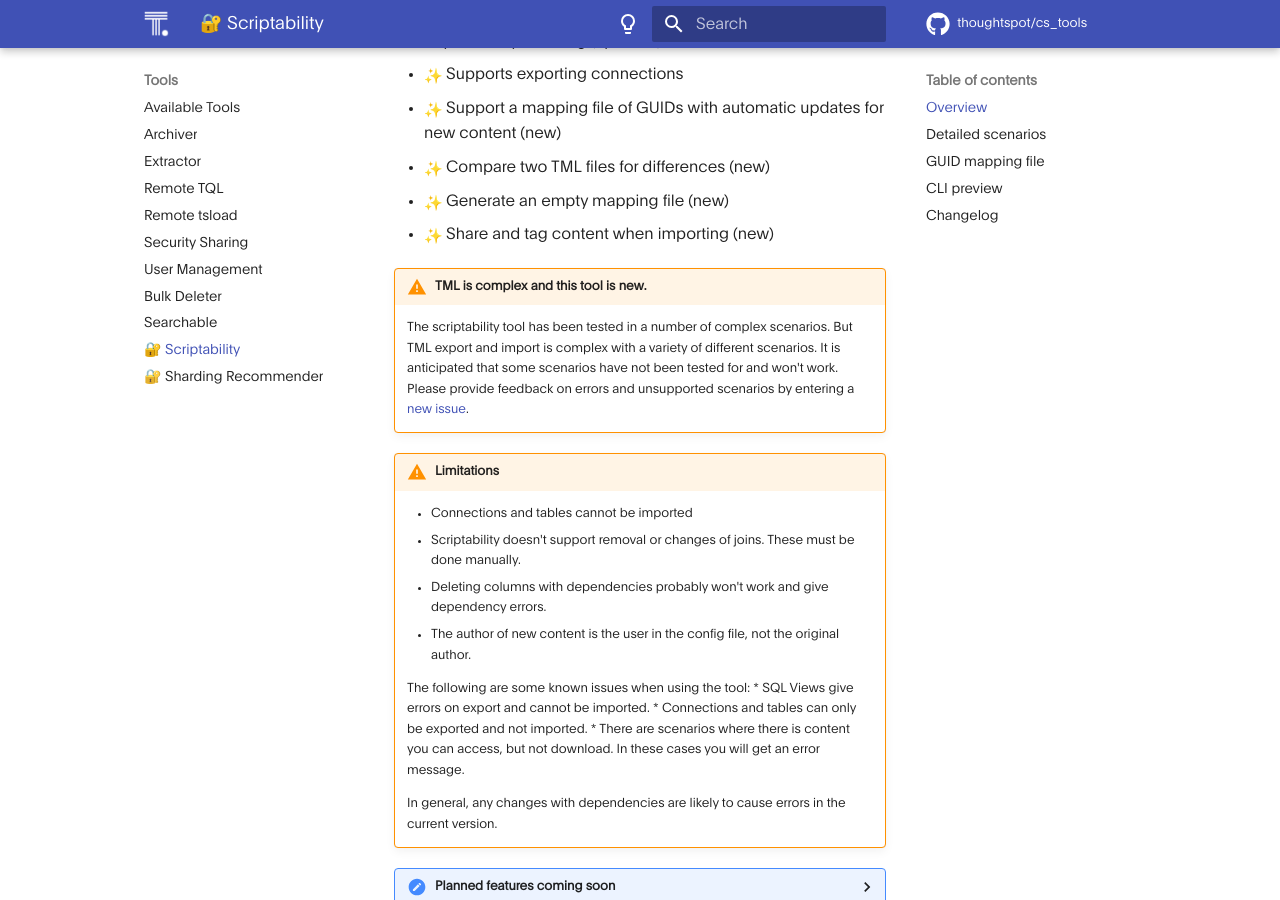
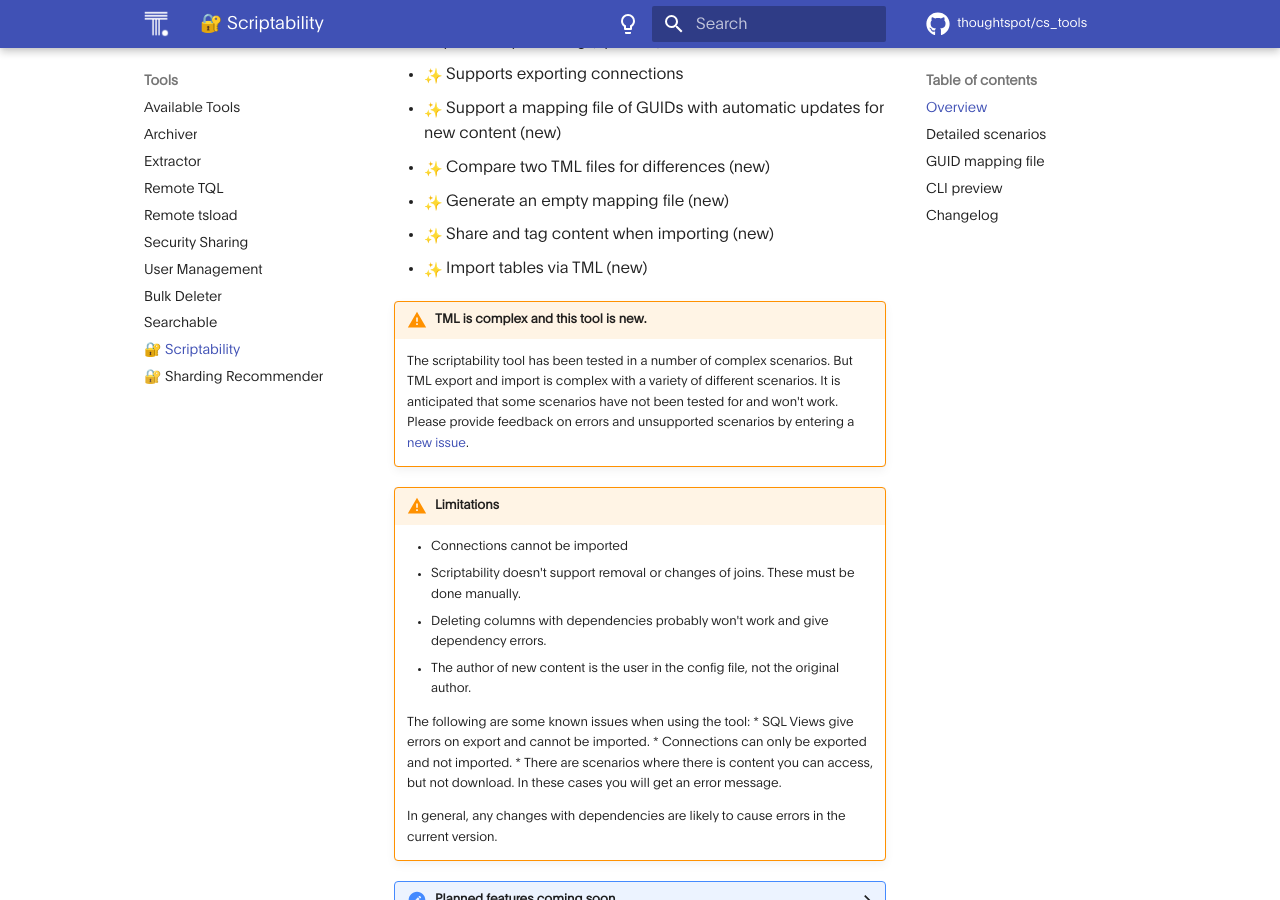
Before and after one commit to thoughtspot/cs_tools, an MkDocs documentation site: the page built from docs/cs-tools/scriptability/README.md, in a window 1280 px wide and 900 px high, scrolled down 1041 px. Built offline with MkDocs 1.6.1 and Material for MkDocs 9.7.7, drawn with Linux system fonts in a browser that asks for light colours; emoji names are drawn with the system emoji font; some web fonts are replaced; comment, search, counter and statistics services are not loaded.

Commit message:
Added capability to import tables via TML.

```diff
--- a/docs/cs-tools/scriptability/README.md
+++ b/docs/cs-tools/scriptability/README.md
@@ -39,6 +39,7 @@
 * :sparkles: Compare two TML files for differences (new)
 * :sparkles: Generate an empty mapping file (new)
 * :sparkles: Share and tag content when importing (new)
+* :sparkles: Import tables via TML (new)
 
 !!! warning "TML is complex and this tool is new."
 
@@ -48,14 +49,14 @@
 
 !!! warning "Limitations"
 
-    * Connections and tables cannot be imported
+    * Connections cannot be imported
     * Scriptability doesn't support removal or changes of joins.  These must be done manually.
     * Deleting columns with dependencies probably won't work and give dependency errors.
     * The author of new content is the user in the config file, not the original author.
 
     The following are some known issues when using the tool:
     * SQL Views give errors on export and cannot be imported.
-    * Connections and tables can only be exported and not imported.
+    * Connections can only be exported and not imported.
     * There are scenarios where there is content you can access, but not download.  In these cases you will get an
       error message.
 
@@ -67,7 +68,7 @@
 
     * Set the author on import
     * Export and import SQL views
-    * Import connections and tables
+    * Import connections
 
 !!! info "Helpful Links"
 
@@ -83,7 +84,7 @@
 
     Migrating content consist of exporting, (optionally) modifying, and then importing content.  You will want to do the following for this scenario:
 
-    1. Create the connection and tables manually if they don't exist.  This step is needed because the scriptability tool doesn't currently support connections and tables.
+    1. Create the connection and tables manually if they don't exist.  This step is needed because the scriptability tool doesn't currently support connections.
     2. Create a mapping file for tables if one doesn't exist.  Note that you can use `scriptability create-mapping` to create a new, empty mapping file.
     3. Export the TML to be migrated using `scriptability export`.
     4. (Optional) Modify the TML as appropriate.
```
Also changed, not shown: 1 other file.
